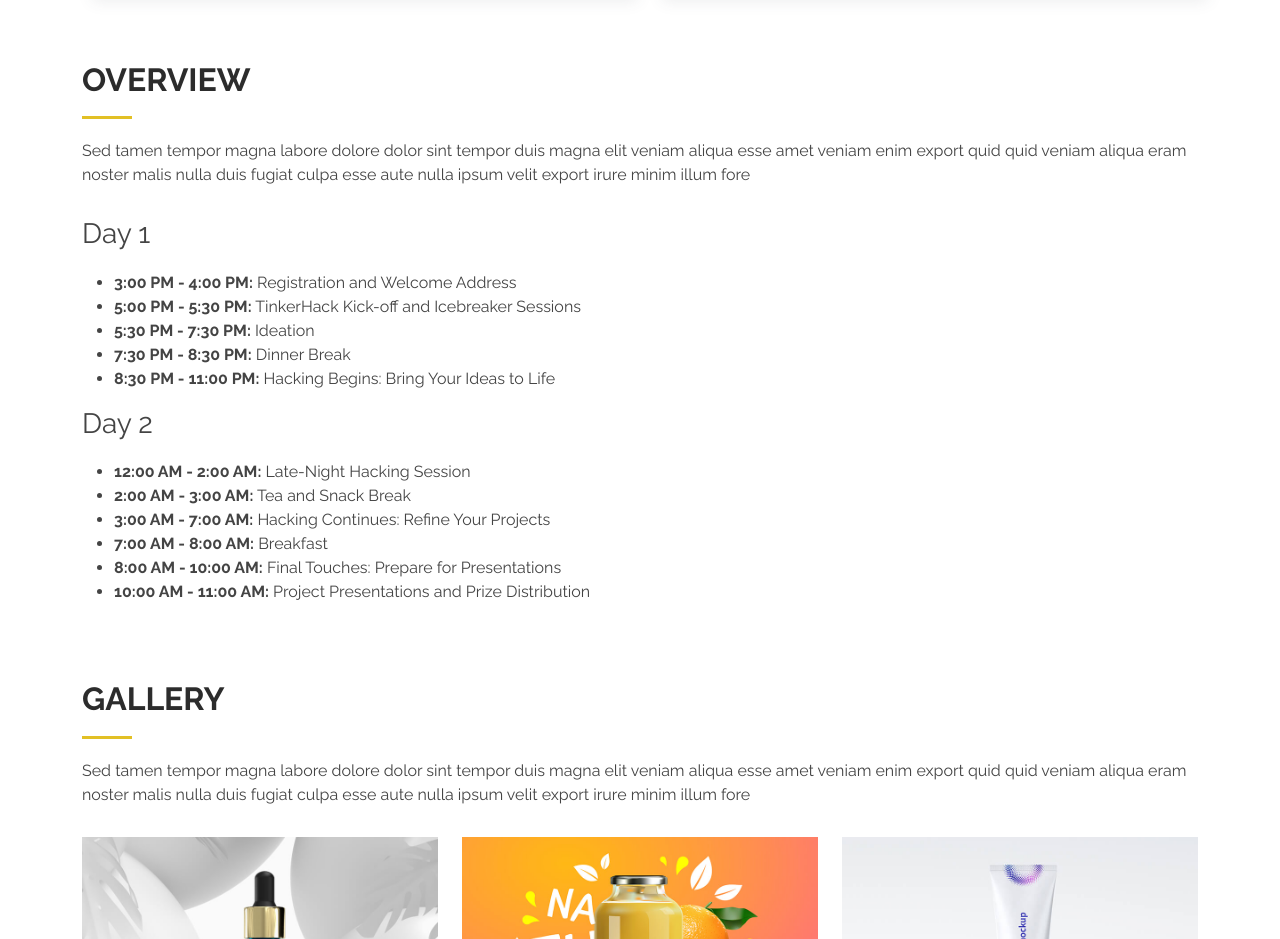
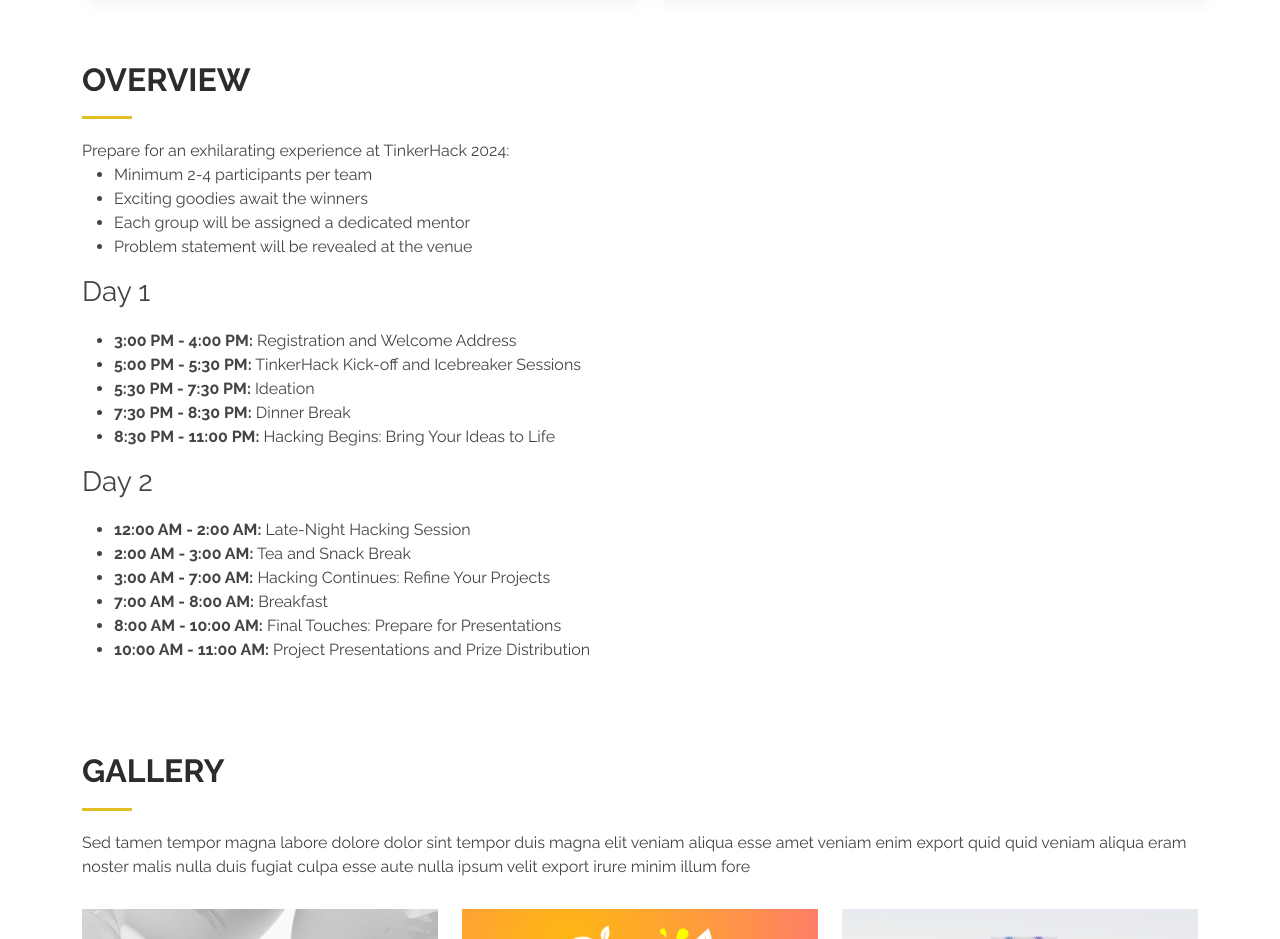
Before and after one commit to AryaV14/TinkHerHack_Website, a plain HTML site: page index.html in a window 1280 px wide. Shown: the part 1500-2439 px from the top of the page. Drawn offline with Linux system fonts and the light colour scheme.

Commit message:
Update index.html

```diff
--- a/index.html
+++ b/index.html
@@ -187,9 +187,14 @@
       <div class="container" data-aos="fade-up">
         <div class="section-header">
           <h2>Overview</h2>
-          <p>Sed tamen tempor magna labore dolore dolor sint tempor duis magna elit veniam aliqua esse amet veniam enim export quid quid veniam aliqua eram noster malis nulla duis fugiat culpa esse aute nulla ipsum velit export irure minim illum fore</p>
-        </div>
 
+<p>Prepare for an exhilarating experience at TinkerHack 2024:</p>
+        <ul>
+            <li>Minimum 2-4 participants per team</li>
+            <li>Exciting goodies await the winners</li>
+            <li>Each group will be assigned a dedicated mentor</li>
+            <li>Problem statement will be revealed at the venue</li>
+        </ul>
         <h3>Day 1</h3>
     <ul>
         <li><strong>3:00 PM - 4:00 PM:</strong> Registration and Welcome Address</li>
```
